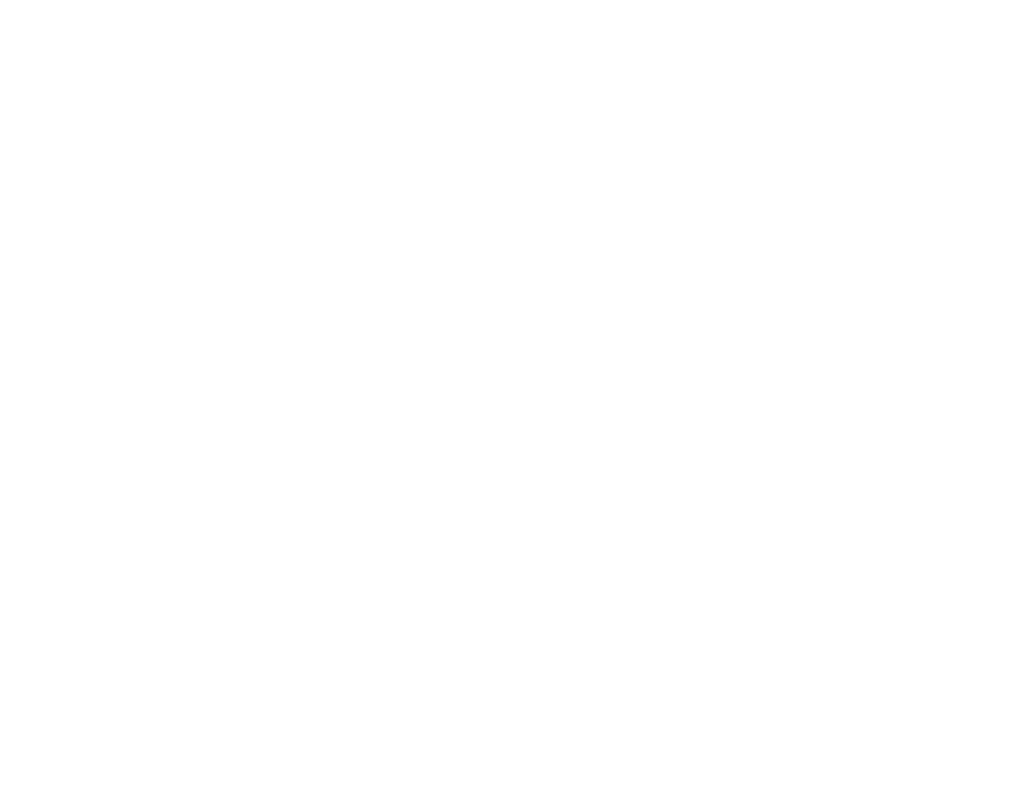
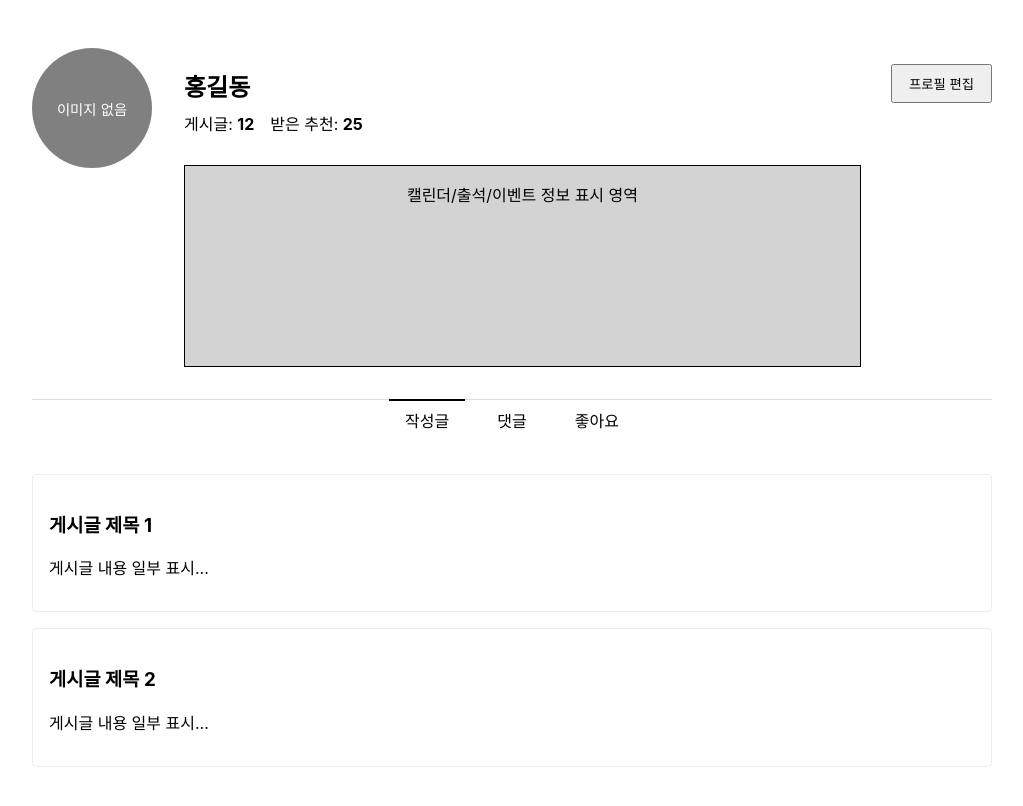
Before and after one commit to BlackMoreCode/FinalProject, a React (Create React App) app in the folder front/: page / in a window 1280 px wide. Shown: the top 806 px of the page, without its empty margins (128-1151 px from the left). Built offline with nearby package versions, Linux system fonts and the light colour scheme.

Commit message:
2025-02-21 프로필 페이지 예시

```diff
--- a/front/src/App.js
+++ b/front/src/App.js
@@ -1,10 +1,19 @@
+import React from "react";
+import { Route, BrowserRouter as Router, Routes } from "react-router-dom";
 
+import ProfilePage from "./page/ProfilePage";
 
 function App() {
   return (
-    <>
-
-    </>
+    <div>
+      <Router>
+        <main style={{ maxWidth: "1200px", margin: "0 auto", padding: "16px" }}>
+          <Routes>
+            <Route path="/" element={<ProfilePage />} />
+          </Routes>
+        </main>
+      </Router>
+    </div>
   );
 }
 
--- /dev/null
+++ b/front/src/component/profile/ProfileHeader.jsx
@@ -0,0 +1,34 @@
+import React from "react";
+import "../../css/ProfileHeader.css";
+
+const ProfileHeader = ({ user }) => {
+  return (
+    <section className="profile-header">
+      <div className="profile-image">
+        {user.profileImg ? (
+          <img src={user.profileImg} alt={`${user.name} 프로필 이미지`} />
+        ) : (
+          <div className="profile-image-placeholder">이미지 없음</div>
+        )}
+      </div>
+      <div className="profile-info">
+        <h2 className="nickname">{user.name}</h2>
+        <div className="user-stats">
+          <span>
+            게시글: <strong>{user.postsCount}</strong>
+          </span>
+          <span>
+            받은 추천: <strong>{user.likesCount}</strong>
+          </span>
+        </div>
+        <div className="calendar-section">
+          {/* 실제로는 react-calendar, fullcalendar 등 라이브러리를 활용 가능 */}
+          <p>캘린더/출석/이벤트 정보 표시 영역</p>
+        </div>
+      </div>
+      <button className="edit-profile-btn">프로필 편집</button>
+    </section>
+  );
+};
+
+export default ProfileHeader;
--- /dev/null
+++ b/front/src/component/profile/ProfileTaps.jsx
@@ -0,0 +1,70 @@
+import React, { useState } from "react";
+import "../../css/ProfileTaps.css";
+
+const ProfileTabs = () => {
+  const [activeTab, setActiveTab] = useState("posts");
+
+  const handleTabChange = (tabName) => {
+    setActiveTab(tabName);
+  };
+
+  return (
+    <section className="profile-tabs">
+      <nav className="tab-menu">
+        <ul>
+          <li
+            className={activeTab === "posts" ? "active" : ""}
+            onClick={() => handleTabChange("posts")}
+          >
+            작성글
+          </li>
+          <li
+            className={activeTab === "comments" ? "active" : ""}
+            onClick={() => handleTabChange("comments")}
+          >
+            댓글
+          </li>
+          <li
+            className={activeTab === "likes" ? "active" : ""}
+            onClick={() => handleTabChange("likes")}
+          >
+            좋아요
+          </li>
+        </ul>
+      </nav>
+
+      <div className="tab-content">
+        {activeTab === "posts" && (
+          <div className="posts">
+            {/* 게시글 리스트 렌더링 예시 */}
+            <article className="user-post">
+              <h3>게시글 제목 1</h3>
+              <p>게시글 내용 일부 표시...</p>
+            </article>
+            <article className="user-post">
+              <h3>게시글 제목 2</h3>
+              <p>게시글 내용 일부 표시...</p>
+            </article>
+            {/* ... */}
+          </div>
+        )}
+
+        {activeTab === "comments" && (
+          <div className="comments">
+            <p>댓글 리스트 예시</p>
+            {/* 댓글 리스트 렌더링 */}
+          </div>
+        )}
+
+        {activeTab === "likes" && (
+          <div className="likes">
+            <p>좋아요한 글/댓글 리스트 예시</p>
+            {/* 좋아요 리스트 렌더링 */}
+          </div>
+        )}
+      </div>
+    </section>
+  );
+};
+
+export default ProfileTabs;
--- /dev/null
+++ b/front/src/css/ProfileHeader.css
@@ -0,0 +1,54 @@
+.profile-header {
+  display: flex;
+  align-items: flex-start;
+  gap: 2rem;
+  margin-bottom: 2rem;
+}
+
+.profile-image img {
+  width: 120px;
+  height: 120px;
+  border-radius: 50%;
+  object-fit: cover;
+}
+
+.profile-image-placeholder {
+  width: 120px;
+  height: 120px;
+  border-radius: 50%;
+  background-color: gray;
+  display: flex;
+  justify-content: center;
+  align-items: center;
+  color: white;
+  font-size: 0.9rem;
+}
+
+.profile-info {
+  flex: 1;
+}
+
+.nickname {
+  font-size: 1.5rem;
+  margin-bottom: 0.5rem;
+}
+
+.user-stats span {
+  margin-right: 1rem;
+}
+
+.edit-profile-btn {
+  margin-top: 1rem;
+  padding: 0.5rem 1rem;
+  cursor: pointer;
+}
+
+.calendar-section {
+  margin-top: 30px;
+  margin-left: auto;
+  text-align: center;
+  width: 100%;
+  height: 200px;
+  background-color: lightgray;
+  border: 1px solid black;
+}
--- /dev/null
+++ b/front/src/css/ProfilePage.css
@@ -0,0 +1,5 @@
+.profile-page {
+  width: 80%;
+  margin: 0 auto;
+  padding: 2rem 0;
+}
--- /dev/null
+++ b/front/src/css/ProfileTaps.css
@@ -0,0 +1,43 @@
+.profile-tabs {
+  border-top: 1px solid #ddd;
+  padding-top: 0;
+}
+
+.tab-menu {
+  margin-top: 0;
+}
+
+/* 탭 메뉴를 중앙 정렬 */
+.tab-menu ul {
+  display: flex;
+  justify-content: center;
+  list-style: none;
+  gap: 1rem;
+  padding: 0;
+  margin-bottom: 2rem;
+  margin-top: 0px;
+}
+
+.tab-menu li {
+  padding: 0.5rem 1rem;
+  border-bottom: 2px solid transparent;
+  position: relative;
+  cursor: pointer;
+}
+
+/* 활성 탭에 대해, 기존의 border-bottom 대신에 상단에 검은 선을 생성 */
+.tab-menu li.active::before {
+  content: "";
+  position: absolute;
+  top: -1px; /* 구분선과 겹치도록 위치 조정 (필요시 값 조정) */
+  left: 0;
+  right: 0;
+  border-top: 2px solid #000;
+}
+
+.user-post {
+  border: 1px solid #eee;
+  padding: 1rem;
+  margin-bottom: 1rem;
+  border-radius: 4px;
+}
--- /dev/null
+++ b/front/src/page/ProfilePage.js
@@ -0,0 +1,31 @@
+import React, { useEffect, useState } from "react";
+import ProfileHeader from "../component/profile/ProfileHeader";
+import ProfileTabs from "../component/profile/ProfileTaps";
+import "../css/ProfilePage.css";
+
+const ProfilePage = () => {
+  // 실제로는 백엔드에서 fetch하거나 props로 받을 수 있게
+  const [user, setUser] = useState({
+    name: "홍길동",
+    profileImg: "",
+    postsCount: 12,
+    likesCount: 25,
+  });
+
+  useEffect(() => {
+    // 예: 페이지 로딩 시 유저 정보 불러오기
+    // fetch('/api/user/profile')
+    //   .then((res) => res.json())
+    //   .then((data) => setUser(data))
+    //   .catch((err) => console.error(err));
+  }, []);
+
+  return (
+    <main className="profile-page">
+      <ProfileHeader user={user} />
+      <ProfileTabs />
+    </main>
+  );
+};
+
+export default ProfilePage;
```
